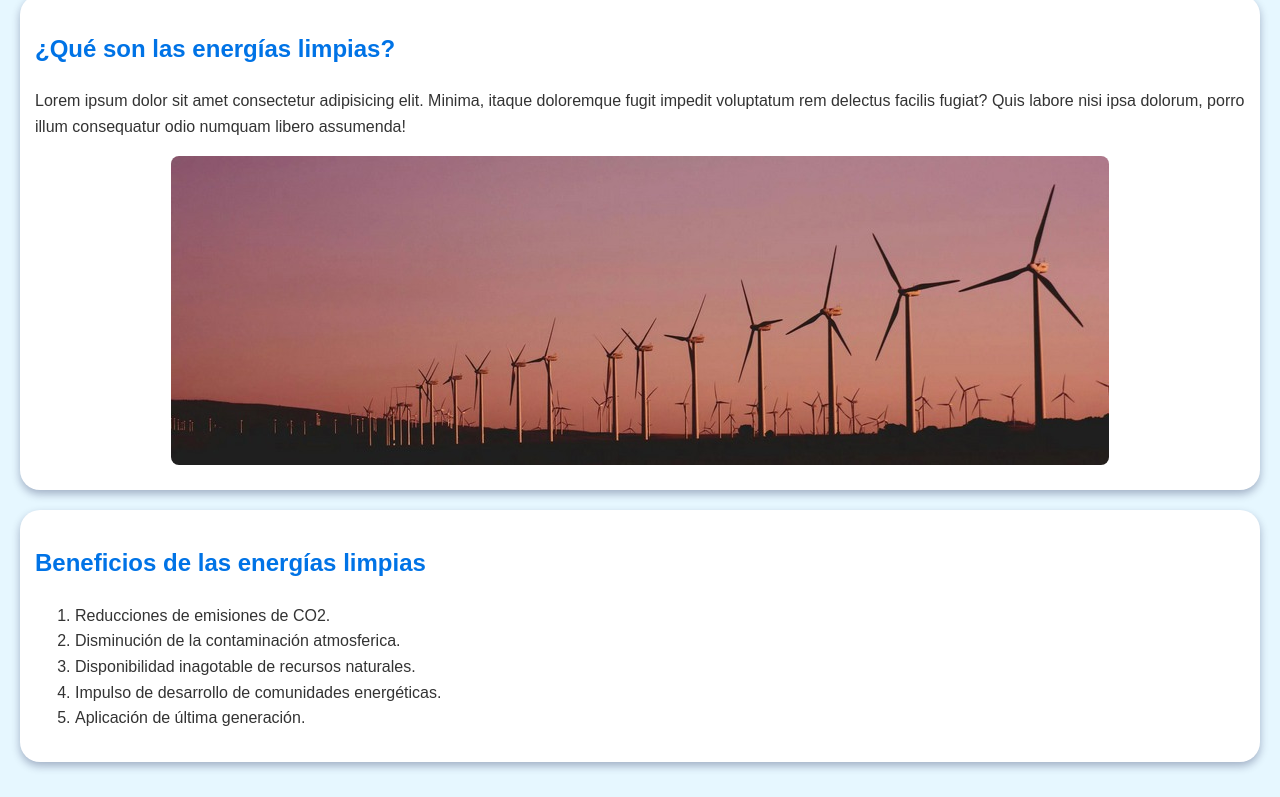
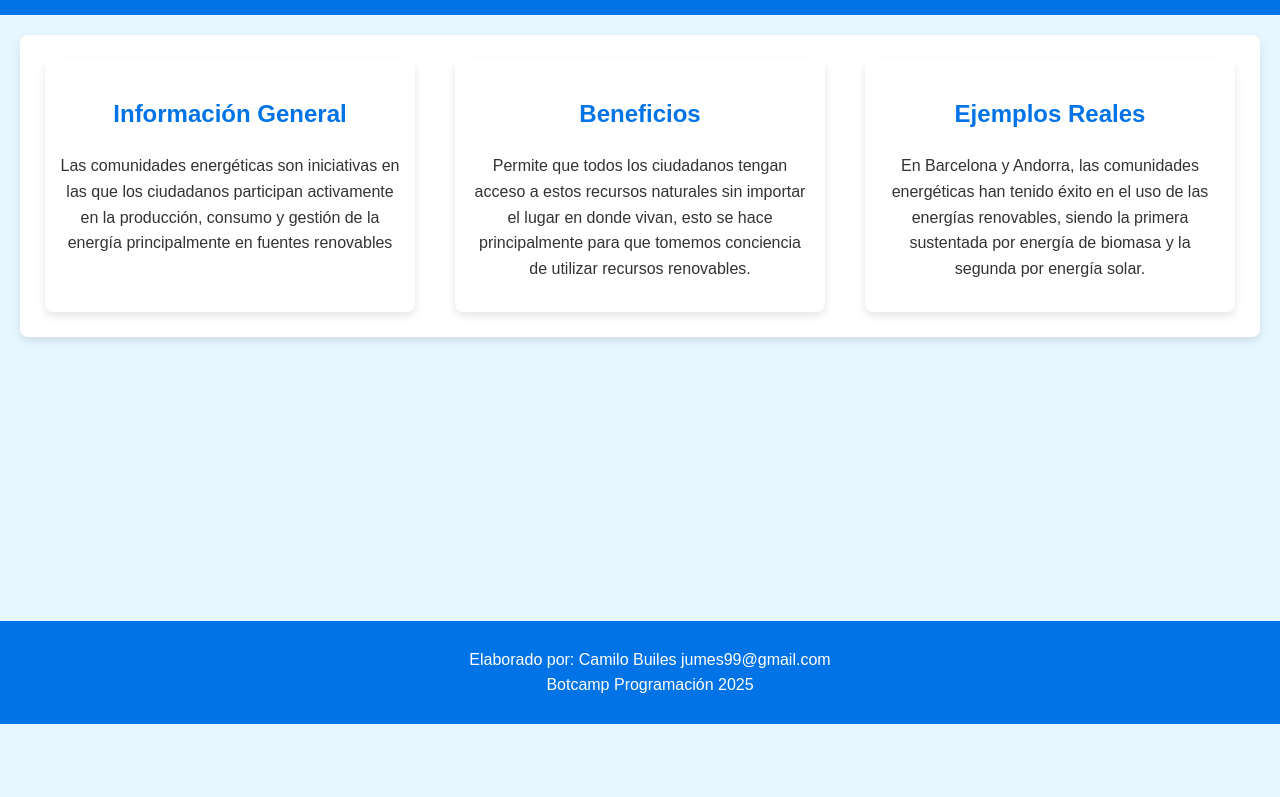
Before and after one commit to JCBL99/P-gina-Web-Talento-Tech, a plain HTML site: page index.html in a window 1280 px wide. Shown: the part 76-873 px from the top of the page. After the commit the page ends 800 px from the top, so only its background shows below. Drawn offline with Linux system fonts and the light colour scheme.

Commit message:
modificaciones en css

```diff
--- a/css/style.css
+++ b/css/style.css
@@ -1,24 +1,23 @@
 body{
-    /* Cambia el tipo de letra*/
+    /*Es la fuente de texto que va a tener la página web*/
     font-family: Arial, Helvetica, sans-serif;
-    /* Cambia el color del fondo */
+    /*Es el color del fondo de la pantalla*/
     background-color: #e6f7ff;
-    /* Cambia el color del texto */
+    /*Es el color del texto*/
     color: #333;
-    /* Espaciado de texto */
+    /*Interlineado*/
     line-height: 1.6;
-    /* Espacio después del borde */
+    /*Margin es lo que está por fuera del border*/
     margin: 0;
-    /* Espacio antes del borde */
+    /*Margin es lo que está por dentro del border*/
     padding: 0;
 }
 
 header{
     background-color: #0073e6;
     color: white;
-    padding: 0;
-    /* Centrar el texto */
-    text-align: center;
+    padding: 20px;
+    text-align:center;
 }
 
 h1{
@@ -27,26 +26,22 @@ h1{
 
 main{
     padding: 20px;
+    /*Margin es lo que está por fuera del border en la parte de abajo*/
     margin-bottom: 60px;
 }
 
 section{
     background-color: #ffffff;
-    /* Redondea los extremos */
-    border-radius: 20px;
+    /*Borde circular*/
+    border-radius: 8px;
     padding: 15px;
     margin-bottom: 20px;
-    /* Sombreado del espacio */
-    box-shadow: 0 4px 8px 0 rgb(8, 15, 65, 0.3);
+    /*Sombreado*/
+    box-shadow: 0 4px 8px rgba(0,0,0,0.1);
 }
 
 h2{
     color: #0073e6;
-}
-
-ol{
-    /* Divide la lista en números */
-    list-style-type: decimal;
 }
 
 footer{
@@ -54,23 +49,32 @@ footer{
     color: white;
     text-align: center;
     padding: 10px;
+    position: fixed;
     bottom: 0;
     width: 100%;
 }
 
-img{
-    max-width: 100%;
-    height: auto;
-    border-radius: 8px;
-    /* Toma la imagen como bloque */
-    display: block;
-    margin: 10px auto;
+.correo{
+    color: white;
+    text-decoration: none;
 }
 
-.correo{
-    color: white;
+.flex-container{
+    display: flex;
+    flex-direction: row;
+    /*El mismo espacio al rededor del elemento*/
+    justify-content: space-around;
+    /*Espacio (gutter) entre los elementos flexibles*/
+    gap: 20px;
 }
 
-a{
-    text-decoration: none;
+.flex-item{
+    flex: 1;
+    min-width: 250px;
+    background-color: #ffffff;
+    border-radius: 8px;
+    padding: 15px;
+    box-shadow: 0 4px 8px rgba(0, 0, 0, 0.1);
+    margin: 10px;
+    text-align: center;
 }
--- a/index.html
+++ b/index.html
@@ -3,37 +3,33 @@
 <head>
     <meta charset="UTF-8">
     <meta name="viewport" content="width=device-width, initial-scale=1.0">
-    <title>Energías Limpias - Mi primera página web</title>
+    <title>Comunidades Energéticas - Uso de Flex</title>
     <link rel="stylesheet" href="css/style.css">
 </head>
 <body>
     <header>
-        <h1>Energías Limpias: Construyendo un futuro sostenible</h1>
+        <h1>Comunidades Energéticas</h1>
     </header>
+
     <main>
-        <section>
-            <h2>¿Qué son las energías limpias?</h2>
-            <p>Lorem ipsum dolor sit amet consectetur adipisicing elit. Minima, itaque doloremque fugit impedit voluptatum rem delectus facilis fugiat? Quis labore nisi ipsa dolorum, porro illum consequatur odio numquam libero assumenda!</p>
-            <img src="img/Parque Eólico.jpg" alt="Parque eólico con autogeneradores">
-        </section>
-
-        <section>
-            <h2>Beneficios de las energías limpias</h2>
-            <ol>
-                <li>Reducciones de emisiones de CO2.</li>
-                <li>Disminución de la contaminación atmosferica.</li>
-                <li>Disponibilidad inagotable de recursos naturales.</li>
-                <li>Impulso de desarrollo de comunidades energéticas.</li>
-                <li>Aplicación de última generación.</li>
-            </ol>
+        <section class="flex-container">
+            <div class="flex-item">
+                <h2>Información General</h2>
+                <p>Las comunidades  energéticas son iniciativas en las que los ciudadanos participan activamente en la producción, consumo y gestión de la energía principalmente en fuentes renovables</p>
+            </div>
+            <div class="flex-item">
+                <h2>Beneficios</h2>
+                <p>Permite que todos los ciudadanos tengan acceso a estos recursos naturales sin importar el lugar en donde vivan, esto se hace principalmente para que tomemos conciencia de utilizar recursos renovables.</p>
+            </div>
+            <div class="flex-item">
+                <h2>Ejemplos Reales</h2>
+                <p>En Barcelona y Andorra, las comunidades energéticas han tenido éxito en el uso de las energías renovables, siendo la primera sustentada por energía de biomasa y la segunda por energía solar.</p>
+            </div>
         </section>
     </main>
 
     <footer>
-        <p>Elaborado por Camilo Builes
-            <a href="mailto:jumes99@gmail.com" target="_blank" class="correo">jumes99@gmail.com</a>
-            <br>Bootcamp Programación Talento Tech - 2025
-        </p>
+        <p>Elaborado por: Camilo Builes <a href="mailto:jumes99@gmail.com" class="correo">jumes99@gmail.com</a> <br>Botcamp Programación 2025</p>
     </footer>
 </body>
 </html>
```
